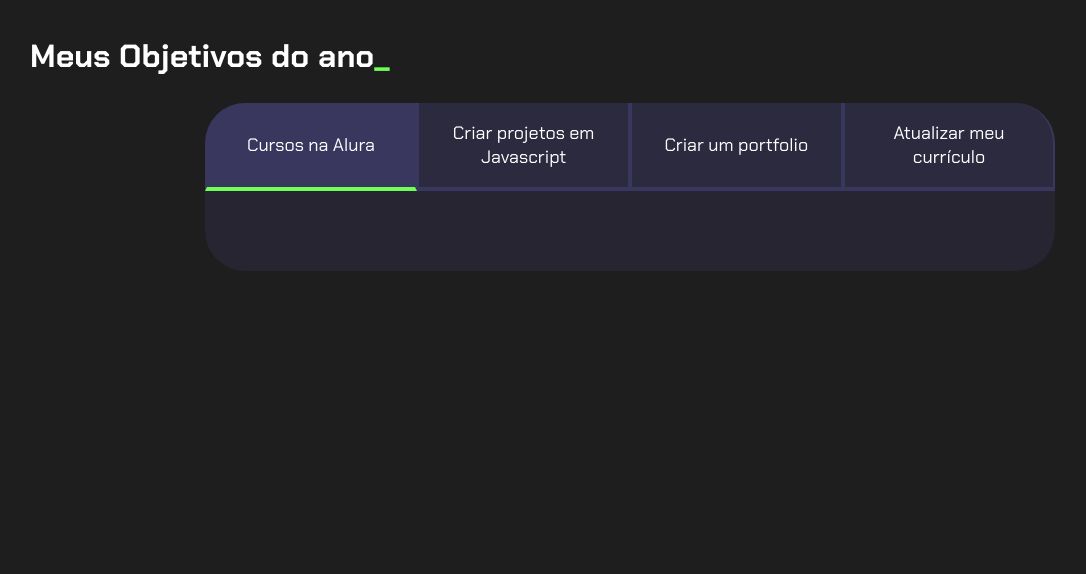
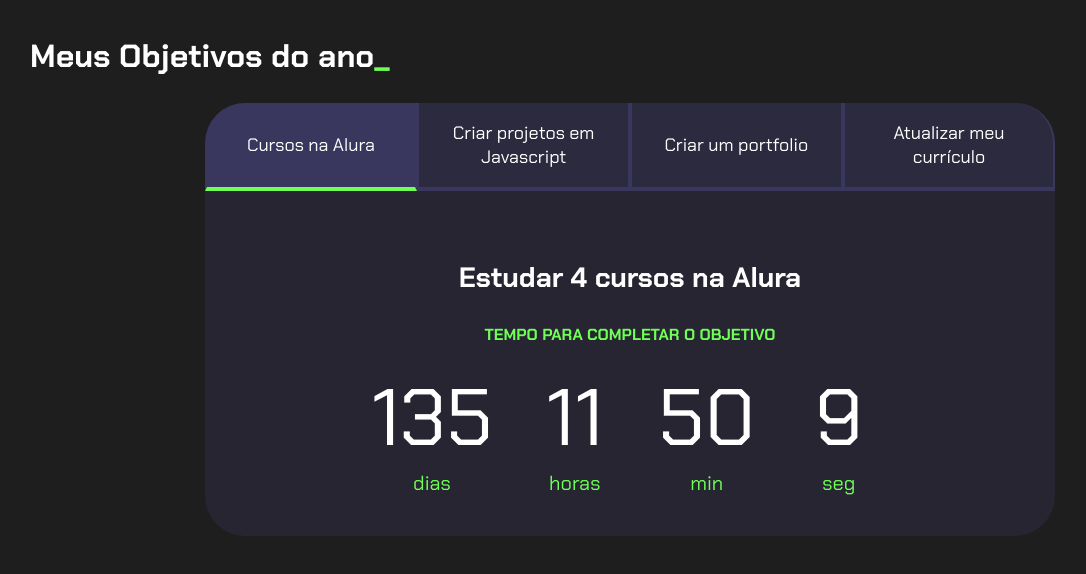
Before and after one commit to stefany2106/projetodevidah, a plain HTML site: page index.html in a window 1280 px wide. Both pictures are taken after a click on the button "Cursos na Alura". Shown: the whole page, without its empty margins (10-1096 px from the left). Drawn offline with Linux system fonts and the light colour scheme.

Commit message:
Add files via upload

```diff
--- a/index.html
+++ b/index.html
@@ -22,21 +22,97 @@
             <div class = "aba-conteudo ativo">
                 <h3 class = "aba-conteudo-titulo-principal"> Estudar 4 cursos na Alura</h3>
                 <h4 class = "aba-conteudo-titulo-secundario"> tempo para completar o objetivo</h4>
+                <div class="contador">
+                        <div class="contador-digito">
+                            <p class="contador-digito-numero" id = "dias0">7</p>
+                            <p class="contador-digito-texto">dias</p>
+                        </div>
+                          <div class="contador-digito">
+                            <p class="contador-digito-numero" id = "horas0">7</p>
+                            <p class="contador-digito-texto">horas</p>
+                        </div>
+                          <div class="contador-digito">
+                            <p class="contador-digito-numero" id = "min0">7</p>
+                            <p class="contador-digito-texto">min</p>
+                        </div>
+                          <div class="contador-digito">
+                            <p class="contador-digito-numero" id = seg0>7</p>
+                            <p class="contador-digito-texto">seg</p>
+                        </div>
+                    </div>
+
             </div>
 
             <div class = "aba-conteudo">
                 <h3 class = "aba-conteudo-titulo-principal"> Criar 5 projetos em Javascript</h3>
                 <h4 class = "aba-conteudo-titulo-secundario"> tempo para completar o objetivo</h4>
+                <div class="contador">
+                        <div class="contador-digito">
+                            <p class="contador-digito-numero" id = "dias1">7</p>
+                            <p class="contador-digito-texto">dias</p>
+                        </div>
+                          <div class="contador-digito">
+                            <p class="contador-digito-numero" id = "horas1">7</p>
+                            <p class="contador-digito-texto">horas</p>
+                        </div>
+                          <div class="contador-digito">
+                            <p class="contador-digito-numero" id = "min1">7</p>
+                            <p class="contador-digito-texto">min</p>
+                        </div>
+                          <div class="contador-digito">
+                            <p class="contador-digito-numero" id = seg1>7</p>
+                            <p class="contador-digito-texto">seg</p>
+                        </div>
+                    </div>
+
             </div>
 
             <div class = "aba-conteudo">
                 <h3 class = "aba-conteudo-titulo-principal"> Criar um portifolio com os 3 melhores projetos</h3>
                 <h4 class = "aba-conteudo-titulo-secundario"> tempo para completar o objetivo</h4>
+                <div class="contador">
+                        <div class="contador-digito">
+                            <p class="contador-digito-numero" id = "dias2">7</p>
+                            <p class="contador-digito-texto">dias</p>
+                        </div>
+                          <div class="contador-digito">
+                            <p class="contador-digito-numero" id = "horas2">7</p>
+                            <p class="contador-digito-texto">horas</p>
+                        </div>
+                          <div class="contador-digito">
+                            <p class="contador-digito-numero" id = "min2">7</p>
+                            <p class="contador-digito-texto">min</p>
+                        </div>
+                          <div class="contador-digito">
+                            <p class="contador-digito-numero" id = seg2>7</p>
+                            <p class="contador-digito-texto">seg</p>
+                        </div>
+                    </div>
+
             </div>
 
             <div class = "aba-conteudo">
                 <h3 class = "aba-conteudo-titulo-principal"> Atualizar meu curriculo com os certificados</h3>
                 <h4 class = "aba-conteudo-titulo-secundario"> tempo para completar o objetivo</h4>
+                <div class="contador">
+                        <div class="contador-digito">
+                            <p class="contador-digito-numero" id = "dias3">7</p>
+                            <p class="contador-digito-texto">dias</p>
+                        </div>
+                          <div class="contador-digito">
+                            <p class="contador-digito-numero" id = "horas3">7</p>
+                            <p class="contador-digito-texto">horas</p>
+                        </div>
+                          <div class="contador-digito">
+                            <p class="contador-digito-numero" id = "min3">7</p>
+                            <p class="contador-digito-texto">min</p>
+                        </div>
+                          <div class="contador-digito">
+                            <p class="contador-digito-numero" id = seg3>7</p>
+                            <p class="contador-digito-texto">seg</p>
+                        </div>
+                    </div>
+
             </div>
         </div>
         </div>
--- a/main.js
+++ b/main.js
@@ -1,15 +1,70 @@
-const botoes = document.querySelectorAll(".botao")
-const textos = document.querySelectorAll(".aba-conteudo")
+
+const botoes = document.querySelectorAll(".botao");
+const textos = document.querySelectorAll(".aba-conteudo");
 
 
-for(let i = 0; i < botoes.length; i++){
-    botoes[i].onclick = function(){
+for (let i = 0; i < botoes.length; i++) {
+    botoes[i].onclick = function () {
 
-        for(let j = 0; j < botoes.length; j++){
-            botoes[j].classList.remove("ativo")
-            textos[j].classList.remove("ativo")
+
+        for (let j = 0; j < botoes.length; j++) {
+            botoes[j].classList.remove("ativo");
+            textos[j].classList.remove("ativo");
         }
-        botoes[i].classList.add("ativo")
-        botoes[i].classList.add("ativo")
+
+
+        botoes[i].classList.add("ativo");
+        textos[i].classList.add("ativo");
     }
 }
+
+
+const contadores = document.querySelectorAll(".contador");
+const tempoObjetivo1 = new Date("2025-10-05T00:00:00");
+const tempoObjetivo2 = new Date("2025-08-05T00:00:00");
+const tempoObjetivo3 = new Date("2025-07-30T00:00:00");
+const tempoObjetivo4 = new Date("2025-09-01T00:00:00");
+
+
+const tempos = [tempoObjetivo1, tempoObjetivo2, tempoObjetivo3, tempoObjetivo4];
+
+
+
+
+function calculaTempo(tempoObjetivo) {
+    let tempoAtual = new Date();
+    let tempoFinal = tempoObjetivo - tempoAtual;
+    let segundos = Math.floor(tempoFinal / 1000);
+    let minutos = Math.floor(segundos / 60);
+    let horas = Math.floor(minutos / 60);
+    let dias = Math.floor(horas / 24);
+
+
+    segundos %= 60;
+    minutos %= 60;
+    horas %= 24;
+    if (tempoFinal > 0) {
+        return [dias, horas, minutos, segundos];
+    } else {
+        return [0, 0, 0, 0];
+    }
+}
+
+
+function atualizaCronometro() {
+    for (let i = 0; i < contadores.length; i++) {
+        document.getElementById("dias" + i).textContent = calculaTempo(tempos[i])[0];
+        document.getElementById("horas" + i).textContent = calculaTempo(tempos[i])[1];
+        document.getElementById("min" + i).textContent = calculaTempo(tempos[i])[2];
+        document.getElementById("seg" + i).textContent = calculaTempo(tempos[i])[3];
+    }
+}
+
+
+function comecaCronometro() {
+    atualizaCronometro();
+    setInterval(atualizaCronometro, 1000);
+}
+
+
+comecaCronometro();
--- a/style.css
+++ b/style.css
@@ -91,8 +91,30 @@ body {
 
 
 
+.contador{
+    display: flex;
+    justify-content: center;
+    flex-wrap: wrap;
+}
 
 
+.contador-digito{
+    padding: 0 16px;
+    text-align: center;
+    min-width: 100px;
+}
+
+.contador-digito-numero{
+    font-size: 80px;
+    margin: 0;
+}
+
+
+.contador-digito-texto{
+    color: var(--verde);
+    font-size: 20px;
+    margin: 0;
+}
 
 
 
```
